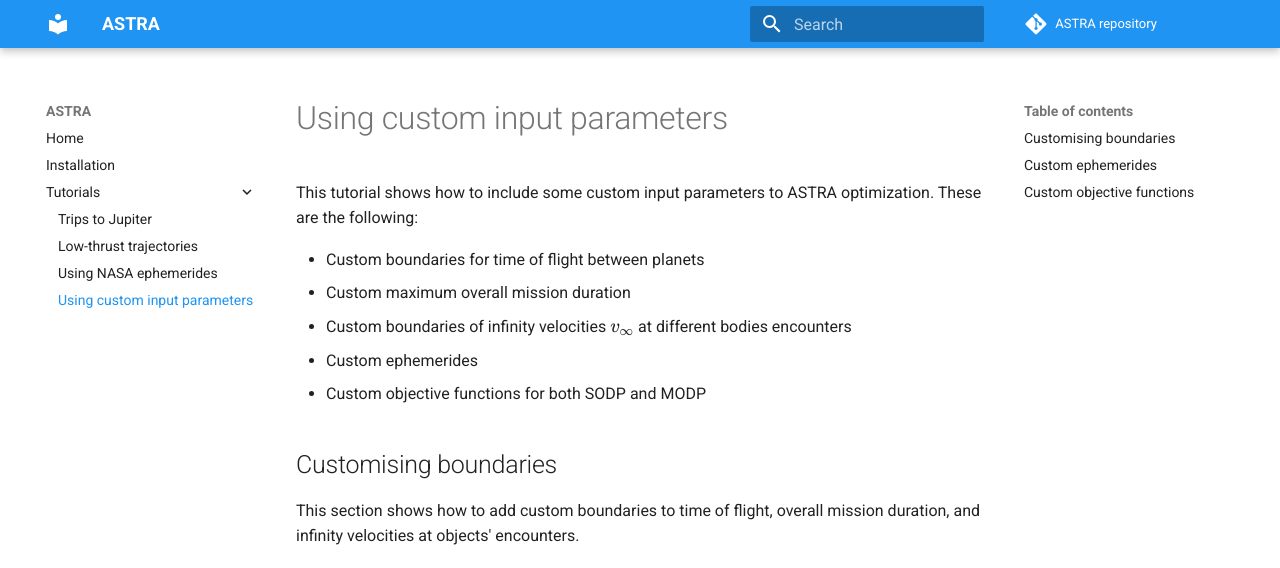
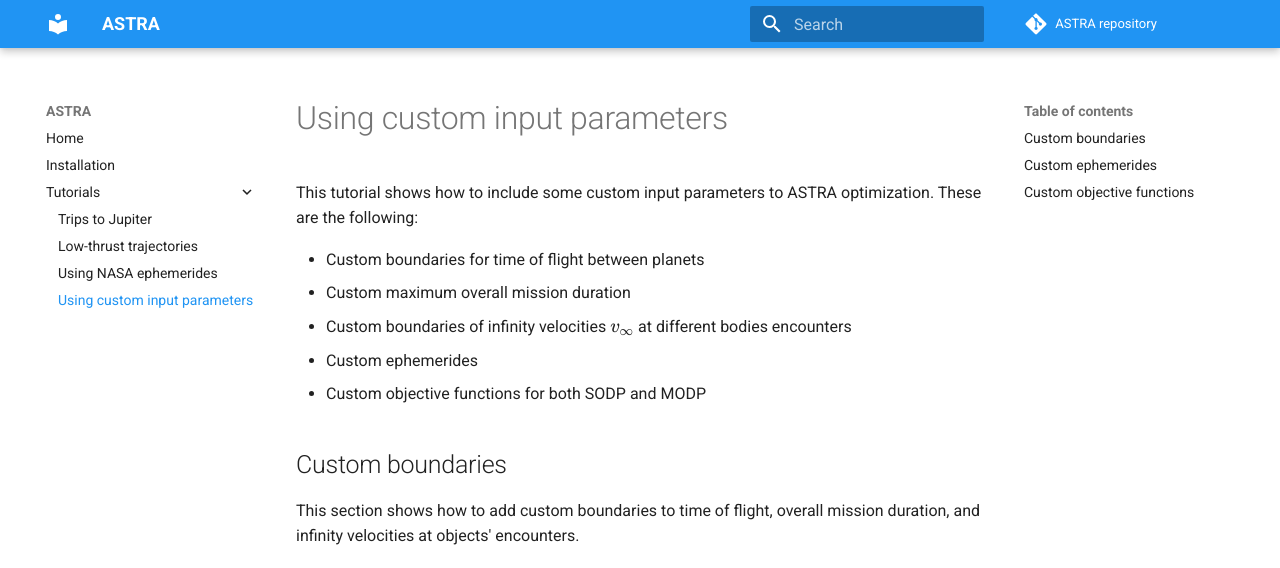
Before and after one commit to andreabellome/astra-documentation, an MkDocs documentation site: the page built from docs/custom_input.md, in a window 1280 px wide and 900 px high. Shown: the top 568 px of the window. Built offline with MkDocs 1.6.1 and Material for MkDocs 9.7.7, drawn with Linux system fonts in a browser that asks for light colours; comment, search, counter and statistics services are not loaded.

Commit message:
upd release

```diff
--- a/docs/custom_input.md
+++ b/docs/custom_input.md
@@ -6,7 +6,7 @@ This tutorial shows how to include some custom input parameters to ASTRA optimiz
 - Custom ephemerides
 - Custom objective functions for both SODP and MODP
 
-## Customising boundaries
+## Custom boundaries
 
 This section shows how to add custom boundaries to time of flight, overall mission duration, and infinity velocities at objects' encounters.
 
```
Also changed, not shown: site/custom_input/index.html, site/search/search_index.json.
